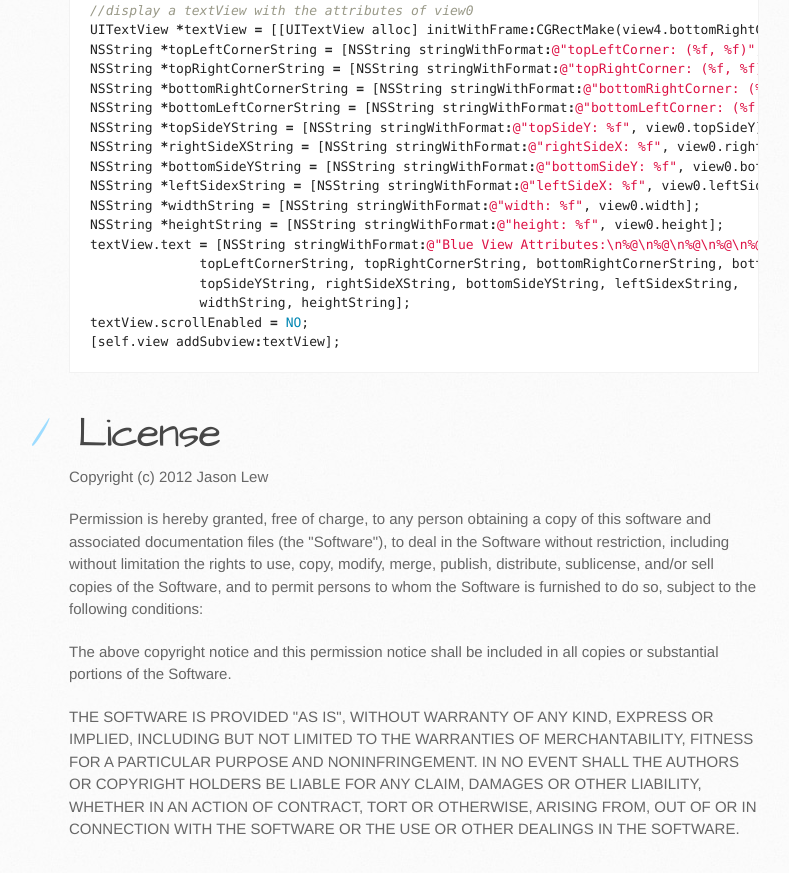
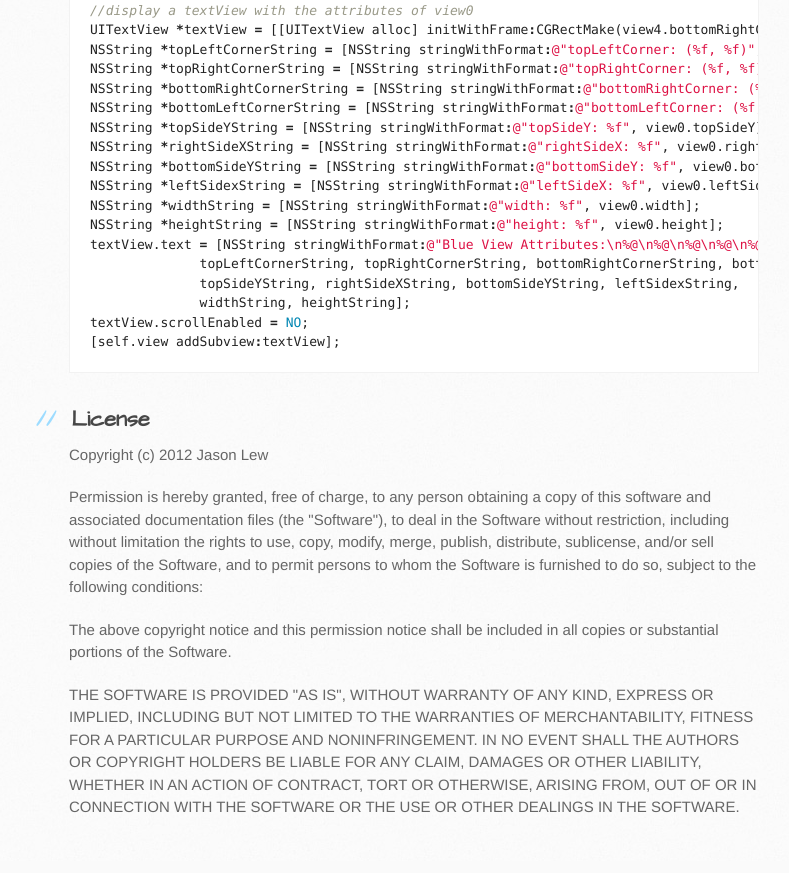
Before and after one commit to jasonlew/UIView-ExtraAttributes, a plain HTML site: page index.html in a window 1280 px wide. Shown: the part 1402-2275 px from the top of the page, without its empty margins (101-890 px from the left). Drawn offline with Linux system fonts and the light colour scheme.

Commit message:
Create gh-pages branch via GitHub

```diff
--- a/index.html
+++ b/index.html
@@ -91,8 +91,8 @@
 <span class="p">[</span><span class="n">self</span><span class="p">.</span><span class="n">view</span> <span class="n">addSubview</span><span class="o">:</span><span class="n">textView</span><span class="p">];</span>
 </pre></div>
 
-<h1>
-<a name="license" class="anchor" href="#license"><span class="octicon octicon-link"></span></a>License</h1>
+<h2>
+<a name="license" class="anchor" href="#license"><span class="octicon octicon-link"></span></a>License</h2>
 
 <p>Copyright (c) 2012 Jason Lew</p>
 
```
Also changed, not shown: params.json (+1 -1 lines).
